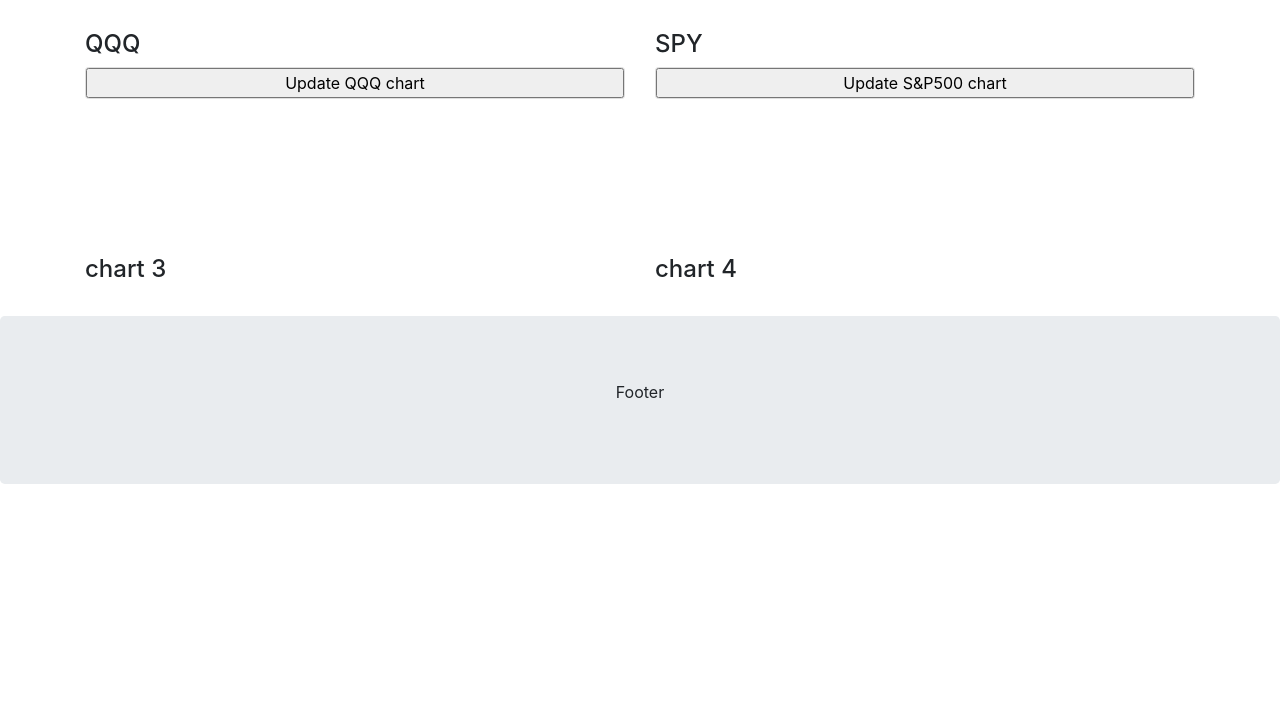
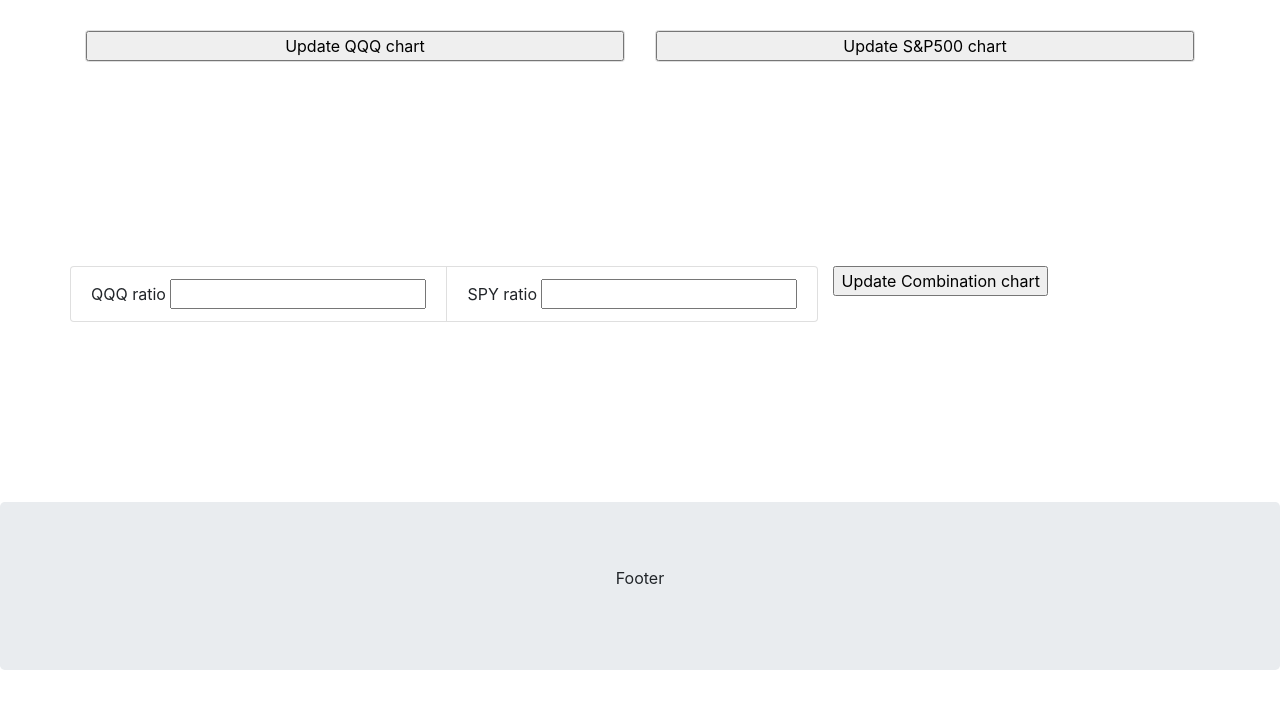
Before and after one commit to junseokShim/dual_momentum_dashboard, a Flask app: template templates/main.html in a window 1280 px wide. Shown: the part 56-765 px from the top of the page. Run offline with Flask 2, Linux system fonts and the light colour scheme; the template is opened without the code that fills it, so the values that code supplies are empty; a map, chart or similar area stays blank; some libraries are stand-ins or nearby versions.

Commit message:
modified : add combination chart day : 22.11.06

```diff
--- /dev/null
+++ b/templates/comb_chart.html
@@ -0,0 +1,17 @@
+<div class="row">
+    <form action="/updateResult">
+        <ul class="list-group list-group-horizontal">
+            <li class="list-group-item">QQQ ratio
+                <input type="number" name="per1">
+            </li>
+            <li class="list-group-item">SPY ratio
+                <input type="number" name="per1">
+            </li>
+            </ul>
+    </form>
+    <div class="col-sm-4">
+        <input type="button" onclick="
+        draw_chart(qqq_x,qqq_y, 'Comb_Chart')"
+        value = "Update Combination chart">
+    </div>
+</div>
--- a/templates/main.html
+++ b/templates/main.html
@@ -54,25 +54,22 @@
 <div class="container" style="margin-top:30px">
   <div class="row">
     <div class="col col-sm-6 bg-muted">
-      <h4>QQQ</h4>
       {% include "qqq_chart.html" %}
       <canvas id="QQQ_Chart"></canvas>
     </div>
 
     <div class="col col-sm-6 bg-muted">
-      <h4>SPY</h4>
       {% include "spy_chart.html" %}
       <canvas id="SPY_Chart"></canvas>
     </div>
   </div>
 
+  <br><br>
+
   <div class="row">
-    <div class="col col-sm-6 bg-muted">
-      <h4>chart 3</h4>
-    </div>
-
-    <div class="col col-sm-6 bg-muted">
-      <h4>chart 4</h4>
+    <div class="col col-sm-12 bg-muted">
+      {% include "comb_chart.html" %}
+      <canvas id="Comb_Chart"></canvas>
     </div>
   </div>
 
```
Also changed, not shown: static/etf_parsing.py (+13 -0 lines), 1 other file.
